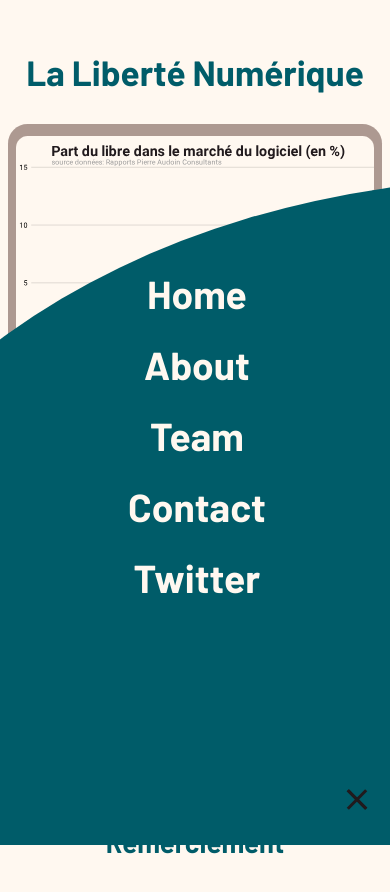
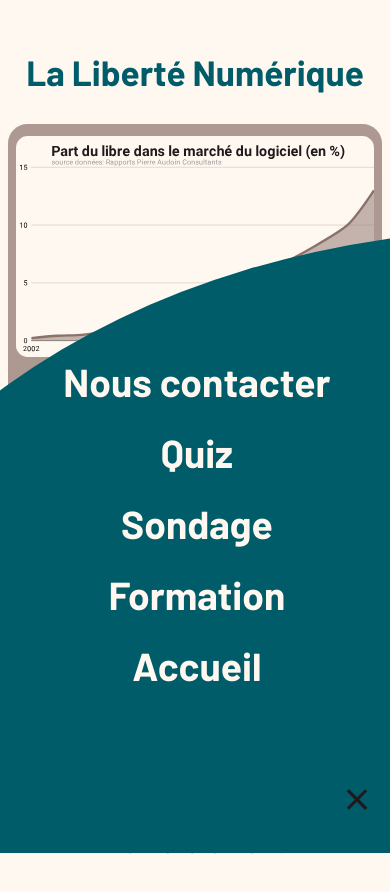
Before and after one commit to Projet-Liberty/Site, a plain HTML site: page index.html in a window 390 px wide. Both pictures are taken after a click on the label 357 px from the left and 811 px from the top of the page. Drawn offline with Linux system fonts and the light colour scheme.

Commit message:
finish burger

```diff
--- a/css/style.css
+++ b/css/style.css
@@ -84,7 +84,7 @@ body {
     }
 
     #menu__toggle:checked~.menu__box {
-        bottom: 0 !important;
+        bottom: -1% !important;
     }
 
     .menu__btn {
@@ -126,11 +126,10 @@ body {
         width: 101%;
         height: 60%;
         margin: 0;
-        padding: 80px 0;
+        padding: 30vw 0 0 0;
         list-style: none;
         background: url("../asset/background_burger.svg");
         background-size: cover;
-        /* box-shadow: 2px 2px 6px rgba(0, 0, 0, .4); */
         transition-duration: .25s;
     }
 
@@ -144,8 +143,4 @@ body {
         text-decoration: none;
         transition-duration: .25s;
     }
-
-    .menu__item:hover {
-        background-color: #CFD8DC;
-    }
 }
--- a/index.html
+++ b/index.html
@@ -12,6 +12,7 @@
 </head>
 
 <body>
+
     <div class="hamburger-menu">
         <input id="menu__toggle" type="checkbox" />
         <label class="menu__btn" for="menu__toggle">
@@ -19,13 +20,14 @@
         </label>
 
         <ul class="menu__box">
-            <li><a class="menu__item" href="#">Home</a></li>
-            <li><a class="menu__item" href="#">About</a></li>
-            <li><a class="menu__item" href="#">Team</a></li>
-            <li><a class="menu__item" href="#">Contact</a></li>
-            <li><a class="menu__item" href="#">Twitter</a></li>
+            <li><a class="menu__item" href="#">Nous contacter</a></li>
+            <li><a class="menu__item" href="#">Quiz</a></li>
+            <li><a class="menu__item" href="./html/sondage.html">Sondage</a></li>
+            <li><a class="menu__item" href="#">Formation</a></li>
+            <li><a class="menu__item" href="index.html">Accueil</a></li>
         </ul>
     </div>
+
     <h1>La Liberté Numérique</h1>
     <div class="hero">
         <img class="hero" src="./asset/Part du libre dans le marché du logiciel.svg"
```
Also changed, not shown: html/sondage.html (+15 -0 lines).
